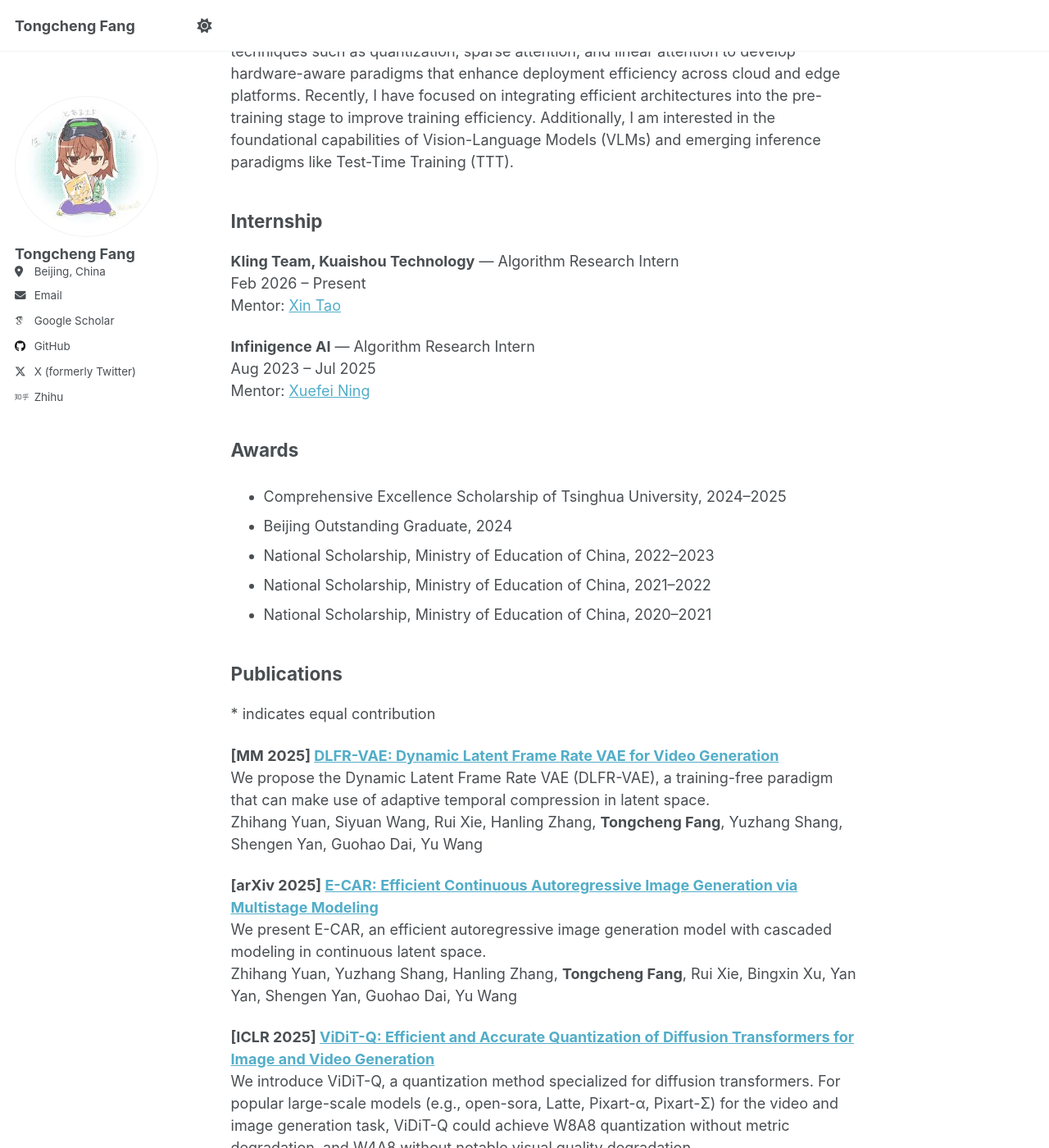
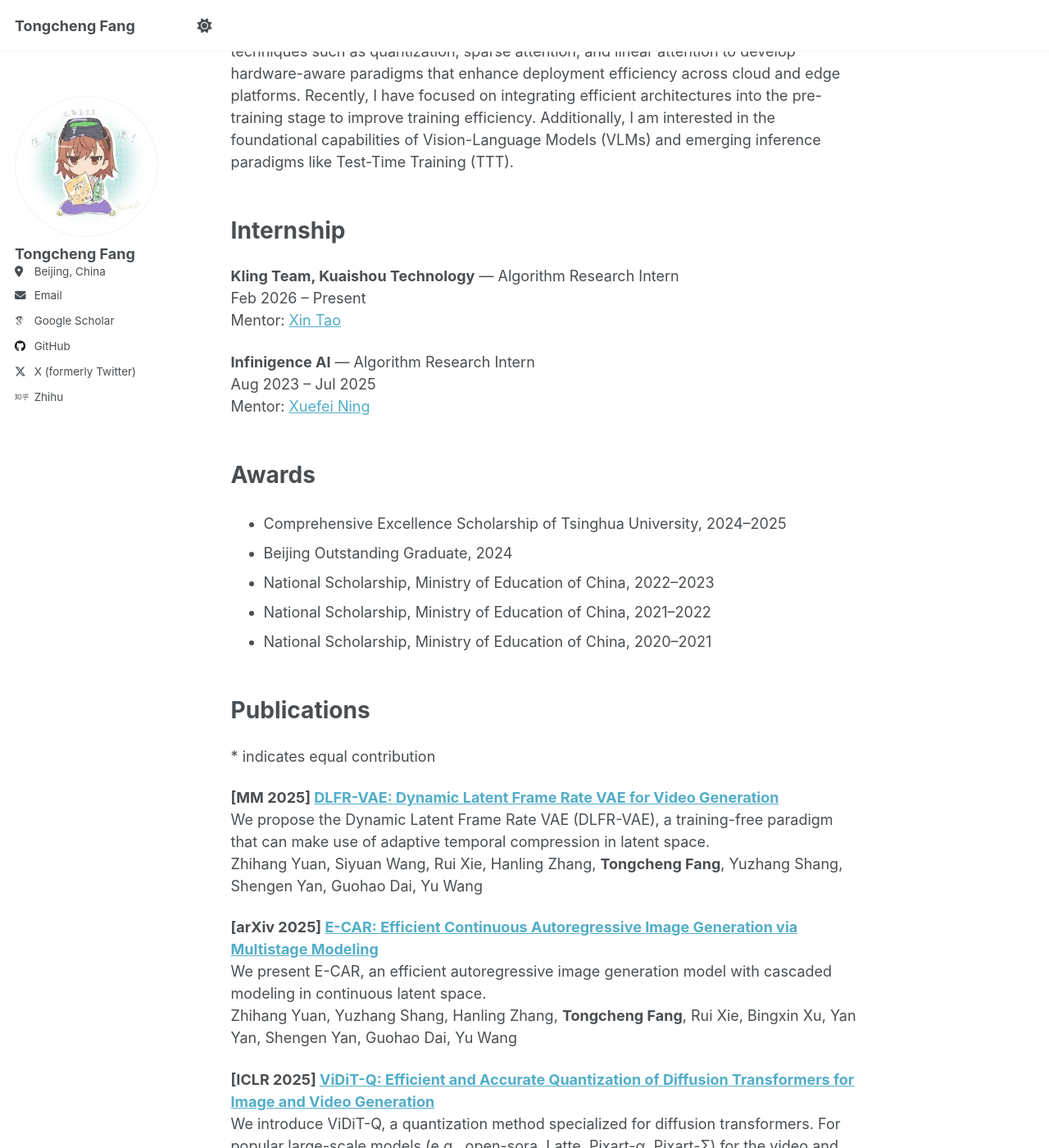
Before and after one commit to stein-666/stein-666.github.io, a Jekyll site: the page built from _pages/about.md, in a window 1280 px wide and 1400 px high, scrolled down 305 px. Shown: the whole window at 82% size. Built offline with Jekyll 4.4.1, drawn with Linux system fonts in a browser that asks for light colours; some web fonts are replaced.

Commit message:
Align home section headings

```diff
--- a/_layouts/single.html
+++ b/_layouts/single.html
@@ -17,7 +17,7 @@ layout: default
 <div id="main" role="main">
   {% include sidebar.html %}
 
-  <article class="page" itemscope itemtype="http://schema.org/CreativeWork">
+  <article class="page{% if page.url == "/" %} page--home{% endif %}" itemscope itemtype="http://schema.org/CreativeWork">
     {% if page.title %}<meta itemprop="headline" content="{{ page.title | markdownify | strip_html | strip_newlines | escape_once }}">{% endif %}
     {% if page.excerpt %}<meta itemprop="description" content="{{ page.excerpt | markdownify | strip_html | strip_newlines | escape_once }}">{% endif %}
     {% if page.date %}<meta itemprop="datePublished" content="{{ page.date | date: "%B %d, %Y" }}">{% endif %}
--- a/_sass/layout/_page.scss
+++ b/_sass/layout/_page.scss
@@ -104,6 +104,16 @@
   blockquote + .small {
     margin-top: -1.5em;
     padding-left: 1.25rem;
+  }
+}
+
+.page--home {
+  .page__content {
+    h2 {
+      margin-left: 0;
+      font-size: $type-size-3;
+      line-height: 1;
+    }
   }
 }
 
```
